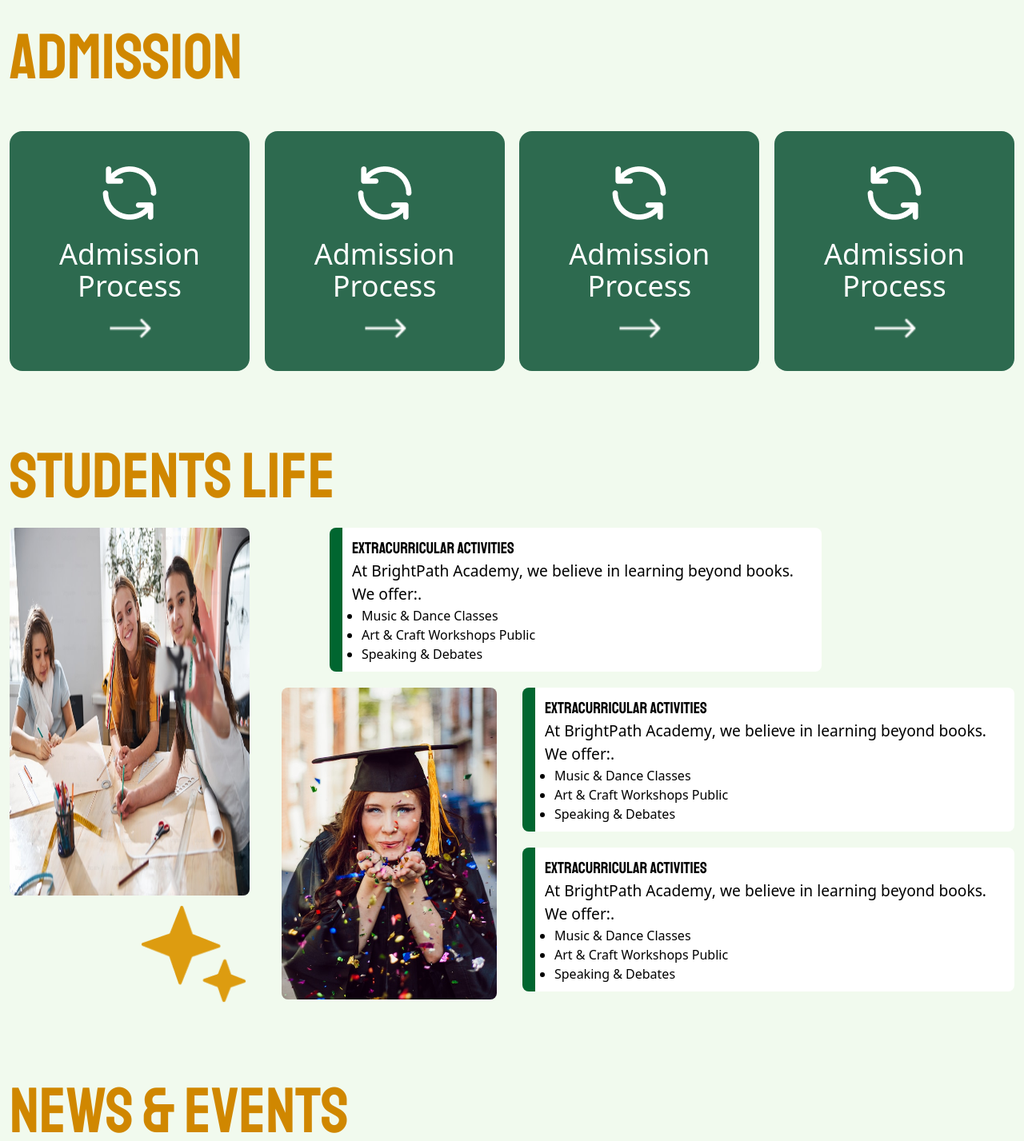
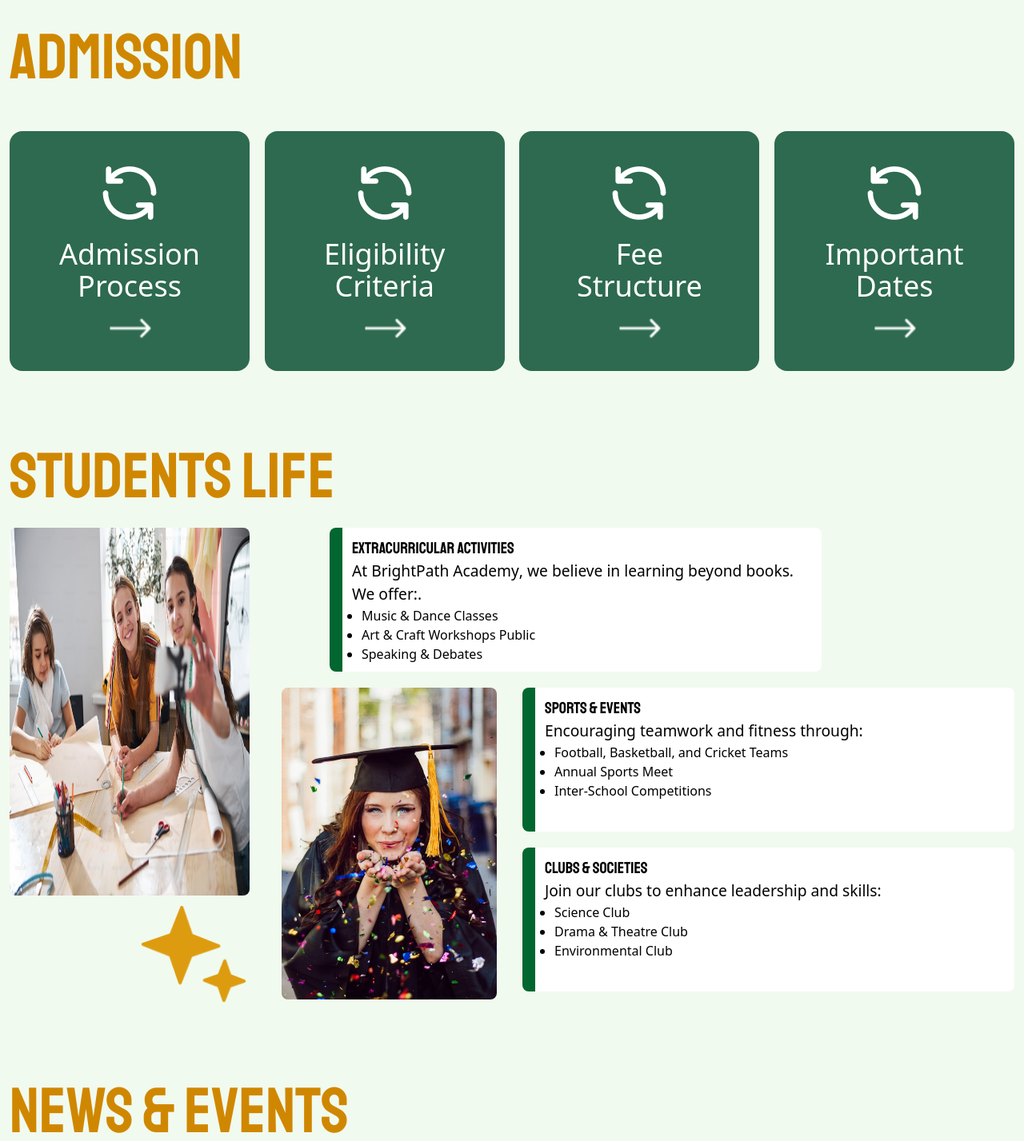
Before and after one commit to Maryammuhammadafzal/Academy_Website, a React (Vite) app: page / in a window 1280 px wide. Shown: the part 3176-4603 px from the top of the page at 80% size. Built offline with nearby package versions, Linux system fonts and the light colour scheme; a web font is replaced by a local one.

Commit message:
almost done

```diff
--- a/src/Components/ProcessCard/ProcessCard.jsx
+++ b/src/Components/ProcessCard/ProcessCard.jsx
@@ -2,16 +2,16 @@ import React from 'react'
 import Process_Image1 from "../../assets/images/process_image1.png"
 import RightArrow from "../../assets/images/right_arrow.png"
 
-const ProcessCard = () => {
+const ProcessCard = ({text}) => {
   return (
-    <div className='w-[400px] max-sm:w-[300px]  max-xs:h-[250px] md:w-[350px] lg:w-[300px]   max-xs:w-[250px] max-sm:h-[300px] p-3 h-[300px] max-md:h-auto max-md:p-6 rounded-2xl bg-[#2D6A4F] justify-center items-center text-white flex flex-col gap-4 '>
+    <div className='w-[400px] max-sm:w-[300px]  max-xs:h-[250px] md:w-[350px] lg:w-[300px] hover:scale-110  max-xs:w-[250px] max-sm:h-[300px] p-3 h-[300px] max-md:h-auto max-md:p-6 rounded-2xl bg-[#2D6A4F] justify-center items-center text-white flex flex-col gap-4 '>
       <img
                 src={Process_Image1} // Use your image path
                 alt="Process Image"
                 className="w-[80px] max-sm:w-[70px] max-xs:w-[50px] h-auto rounded-2xl max-md:w-[60px]"
               />
-              <h4 className='text-4xl max-sm:text-[2rem]  max-xs:text-[1.7rem] max-[1050px]:text-[2rem] max-md:text-[1.2rem] max-[900px]:text-[1.5rem] text-center'>
-                Admission Process
+              <h4 className='text-4xl xl:px-10 max-sm:text-[2rem]  max-xs:text-[1.7rem] max-[1050px]:text-[2rem] max-md:text-[1.2rem] max-[900px]:text-[1.5rem] text-center'>
+                {text}
               </h4>
               <img
                 src={RightArrow} // Use your image path
--- a/src/Pages/Features/Features.jsx
+++ b/src/Pages/Features/Features.jsx
@@ -56,30 +56,28 @@ const Features = () => {
             <div className="carddiv w-auto h-auto flex flex-col gap-5">
               <div className="card flex flex-col rounded-lg w-[615px] max-xl:w-[450px] max-sm:w-[300px] max-lg:h-auto max-lg:gap-4 h-[180px] p-3 bg-white border-l-[16px] border-green-800">
                 <h4 className="text-xl font-[Staatliches]">
-                  Extracurricular Activities
+                  Sports & Events
                 </h4>
                 <p className="text-[1.2rem] max-sm:text-[1rem] font-[Nunito Sans] font-[400]">
-                  At <span className="font-[500]">BrightPath Academy</span>, we
-                  believe in learning beyond books. We offer:.
+                  Encouraging teamwork and fitness through:
                 </p>
                 <ul className="flex flex-col  list-disc px-3">
-                  <li>Music & Dance Classes</li>
-                  <li>Art & Craft Workshops Public</li>
-                  <li>Speaking & Debates</li>
+                  <li>Football, Basketball, and Cricket Teams</li>
+                  <li>Annual Sports Meet</li>
+                  <li>Inter-School Competitions</li>
                 </ul>
               </div>
               <div className="card flex flex-col rounded-lg w-[615px] max-xl:w-[450px] max-sm:w-[300px] max-lg:h-auto max-lg:gap-4 h-[180px] p-3 bg-white border-l-[16px] border-green-800">
                 <h4 className="text-xl font-[Staatliches]">
-                  Extracurricular Activities
+                  Clubs & Societies
                 </h4>
                 <p className="text-[1.2rem] max-sm:text-[1rem] font-[Nunito Sans] font-[400]">
-                  At <span className="font-[500]">BrightPath Academy</span>, we
-                  believe in learning beyond books. We offer:.
+                  Join our clubs to enhance leadership and skills:
                 </p>
                 <ul className="flex flex-col  list-disc px-3">
-                  <li>Music & Dance Classes</li>
-                  <li>Art & Craft Workshops Public</li>
-                  <li>Speaking & Debates</li>
+                  <li>Science Club</li>
+                  <li>Drama & Theatre Club</li>
+                  <li>Environmental Club</li>
                 </ul>
               </div>
             </div>
--- a/src/Pages/Process/Process.jsx
+++ b/src/Pages/Process/Process.jsx
@@ -10,10 +10,10 @@ const Process = () => {
             <Heading text="Admission" />
           </div>
           <div className="academyContent w-full max-xl:justify-center max-sm:gap-4 gap-3 h-auto flex flex-wrap justify-between mb-3">
-                <ProcessCard/>
-                <ProcessCard/>
-                <ProcessCard/>
-                <ProcessCard/>
+                <ProcessCard text="Admission Process"/>
+                <ProcessCard text="Eligibility Criteria"/>
+                <ProcessCard text="Fee Structure"/>
+                <ProcessCard text="Important Dates"/>
           </div>
           </div>
     </div>
```
